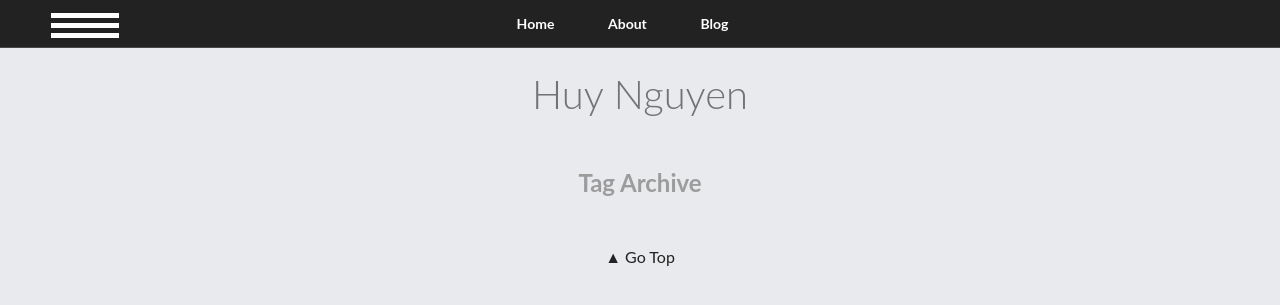
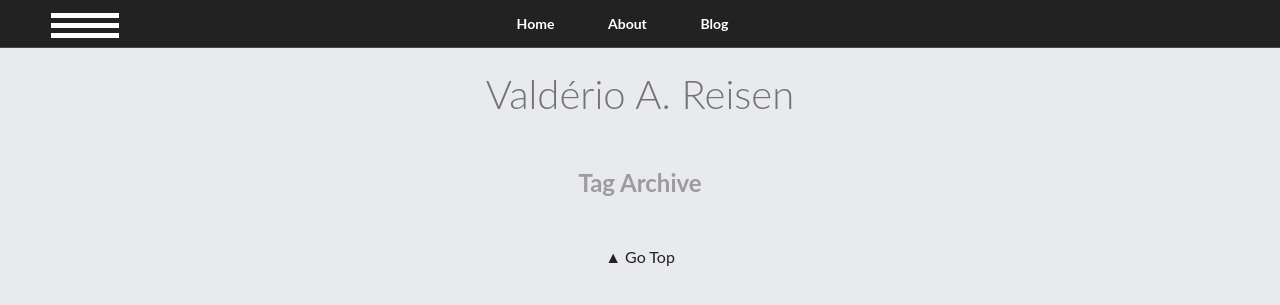
Before and after one commit to vareisen/teste, a Jekyll site: the page built from tags/index.html, in a window 1280 px wide. Shown: the top 305 px of the page. Built offline with Jekyll 4.4.1, drawn with Linux system fonts in a browser that asks for light colours; nearby versions of some CDN libraries; comment, search, counter and statistics services are not loaded.

Commit message:
Update _config.yml

```diff
--- a/_config.yml
+++ b/_config.yml
@@ -1,5 +1,5 @@
-title:            Huy Nguyen
-description:      David Ng
+title:            Valdério A. Reisen
+description:      Valdério A. Reisen
 disqus_shortname:
 reading_time:     false
 comments:         yes
@@ -10,21 +10,21 @@ url:
 
 # Owner/author information
 owner:
-  name:           David Ng
+  name:           Valdério A. Reisen
   avatar:         avatar.jpg
-  bio:            "The only thing that never changes is that everything always changes."
+  bio:            "Time Series"
   email:
   # Social networking links used in footer. Update and remove as you like.
-  twitter:        david15894
-  facebook:       david15894
-  github:         minhhuy150894
+  twitter:
+  facebook:       valderio.reisen
+  github:         vareisen
   stackexchange:
   linkedin:
   instagram:
   flickr:
   tumblr:
   # google plus id, include the '+', eg +mmistakes
-  google_plus:    +HuyNguyenMinhStormChaser
+  google_plus:
 
 # Background image to be tiled on all pages
 background:
@@ -36,9 +36,9 @@ google_verify:
 bing_verify:
 
 # http://en.wikipedia.org/wiki/List_of_tz_database_time_zones
-timezone:    America/New_York
+timezone:     	America/Sao_Paulo
 future:      true
-highlighter: pygments
+highlighter: rouge
 markdown:    kramdown
 gems:
   - jekyll-sitemap
```
